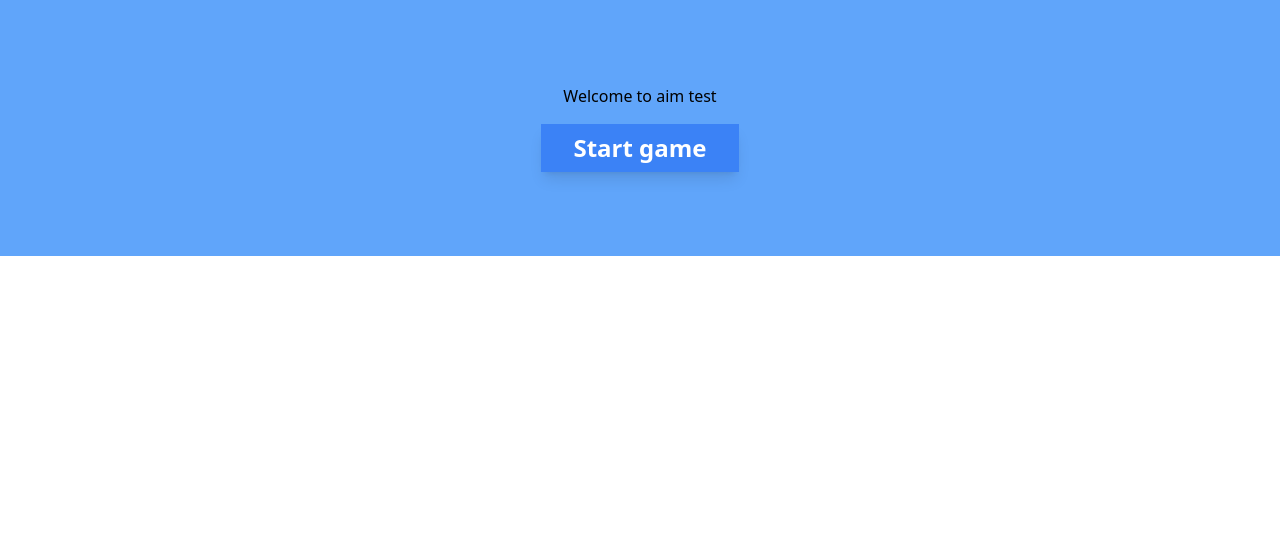
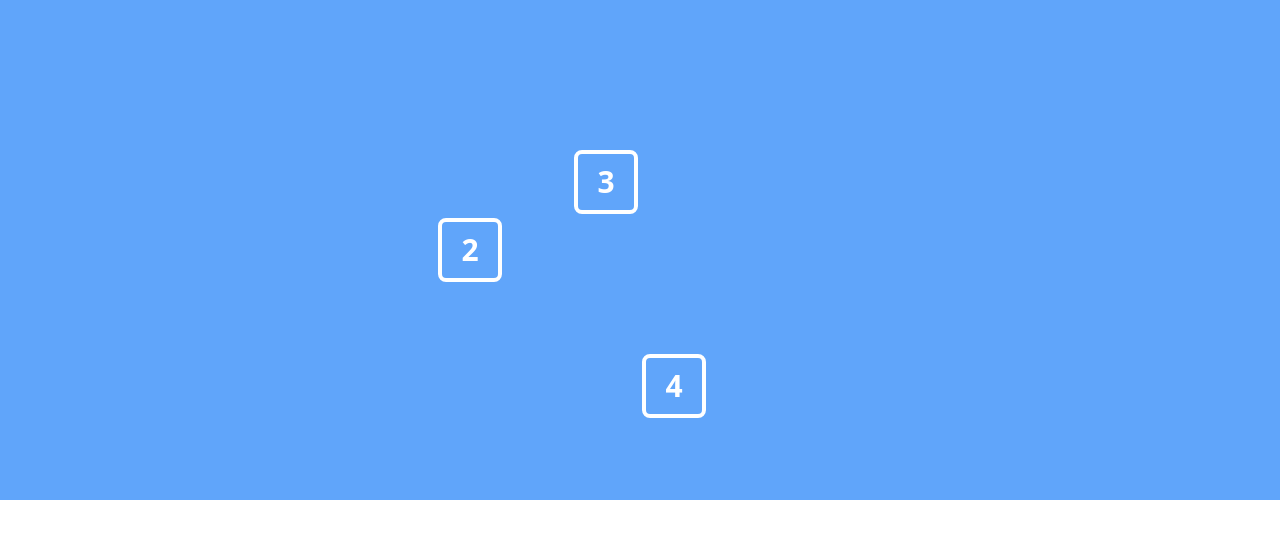
Before and after one commit to gitbeet/humanbenchmark-clone, a React (Vite) app: page / in a window 1280 px wide. Shown: the top 538 px of the page. Built offline with nearby package versions, Linux system fonts and the light colour scheme.

Commit message:
working on chimp test logic

```diff
--- a/src/App.tsx
+++ b/src/App.tsx
@@ -1,13 +1,15 @@
 import NumberMemory from "./components/NumberMemory";
 import ReactionTime from "./components/ReactionTime";
 import AimTrainer from "./components/AimTrainer";
+import ChimpTest from "./components/ChimpTest";
 
 function App() {
   return (
     <div className="flex flex-col space-y-8">
-      {/* <NumberMemory /> */}
-      {/* <ReactionTime /> */}
-      <AimTrainer />
+      {/* <NumberMemory />
+      <ReactionTime />
+      <AimTrainer /> */}
+      <ChimpTest />
     </div>
   );
 }
--- /dev/null
+++ b/src/components/ChimpTest.tsx
@@ -0,0 +1,78 @@
+import { useEffect, useState } from "react";
+
+const grid = new Array(40);
+
+const populateGrid = (numberOfBlocks: number) => {
+  let arr = [...grid];
+  let nums = Array.from(Array(numberOfBlocks).keys());
+  for (let i = 0; i < numberOfBlocks; i++) {
+    let position = Math.floor(Math.random() * 40);
+    arr.splice(position, 1, nums[i] + 1);
+  }
+  return arr.map((el) => ({ value: el, visible: true }));
+};
+
+const ChimpTest = () => {
+  const [showNumbers, setShowNumbers] = useState(true);
+  const [blocks, setBlocks] = useState(4);
+  const [grid, setGrid] = useState(populateGrid(blocks));
+  const [resultArray, setResultArray] = useState<number[]>([]);
+  const [showResultScreen, setShowResultScreen] = useState(false);
+  const [triesLeft, setTriesLeft] = useState(3);
+  useEffect(() => {
+    const isAscending = resultArray.every((element, index) => {
+      return index === 0 || element > resultArray[index - 1];
+    });
+    if (!isAscending) {
+      setShowResultScreen(true);
+      console.log("YOU LOST");
+      setTriesLeft((prev) => prev - 1);
+    } else if (isAscending && resultArray.length === blocks) {
+      setShowResultScreen(true);
+      console.log("YOU WON");
+      setBlocks((prev) => prev + 1);
+    }
+    // ???
+    else {
+      return;
+    }
+  }, [resultArray]);
+
+  const onItemClick = (value: number, position: number) => {
+    if (showNumbers) {
+      setShowNumbers(false);
+    }
+    setGrid((prev) =>
+      prev.map((element, index) => {
+        return index === position
+          ? { ...element, visible: !element.visible }
+          : element;
+      })
+    );
+    setResultArray((prev) => [...prev, value]);
+  };
+
+  return (
+    <div className="w-full h-[500px] bg-blue-400 flex justify-center items-center">
+      <div className="w-fit h-fit px-16 py-12 grid grid-cols-8 grid-rows-5 gap-1">
+        {grid.map((box, index) =>
+          box.visible ? (
+            <div
+              key={index}
+              onClick={() => onItemClick(box.value, index)}
+              className={`${box.value ? "border-4 border-white" : ""} ${
+                !showNumbers && box.value && "bg-white"
+              } w-16 h-16 rounded-lg flex justify-center items-center text-white font-semibold text-3xl cursor-pointer`}
+            >
+              {showNumbers ? box.value : ""}
+            </div>
+          ) : (
+            <div className="w-16 h-16 rounded-lg flex justify-center items-center text-white font-semibold text-3xl cursor-pointer"></div>
+          )
+        )}
+      </div>
+    </div>
+  );
+};
+
+export default ChimpTest;
```
